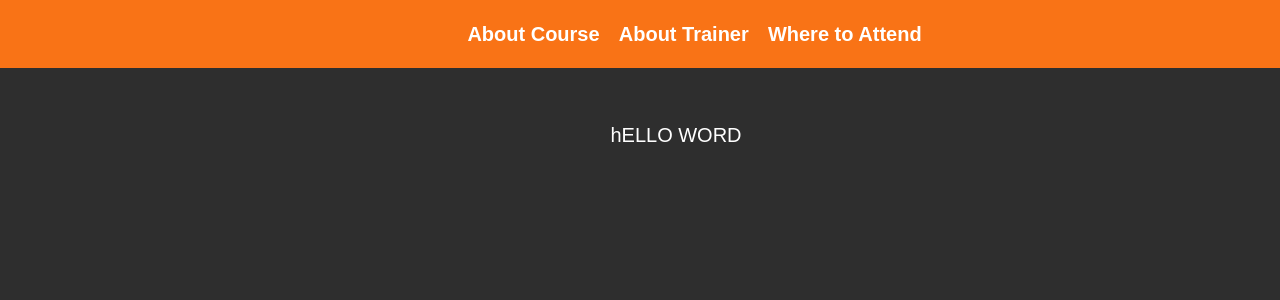
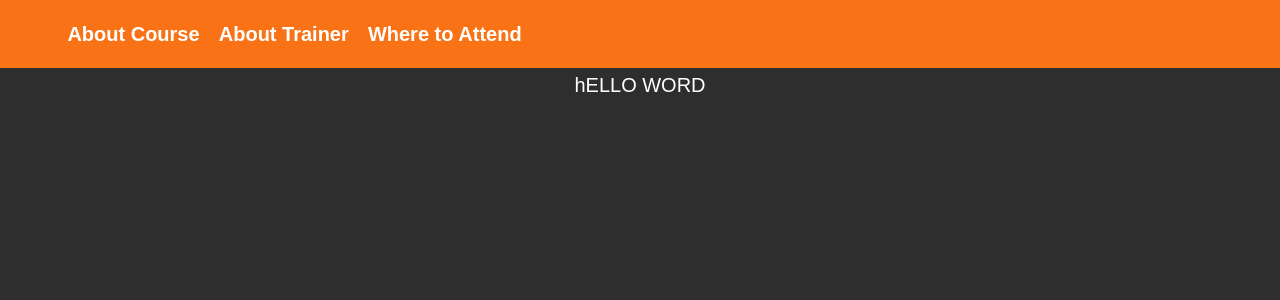
Before and after one commit to elishadamu97/joshgrossman, a Jekyll site: the page built from categories.md, in a window 1280 px wide. Shown: the top 300 px of the page. Built offline with Jekyll 4.4.1, drawn with Linux system fonts in a browser that asks for light colours.

Commit message:
intial commit

```diff
--- a/_includes/nav-header.html
+++ b/_includes/nav-header.html
@@ -1,5 +1,5 @@
 {% if site.navigation_header %}
-<nav style="margin-left: 400px;" class="nav  nav--header">
+<nav style="" class="nav  nav--header">
   <ul class="list  list--nav">
     {% for item in site.navigation_header %}
 
--- a/_layouts/categories.html
+++ b/_layouts/categories.html
@@ -9,9 +9,7 @@ layout: default
     width: 200px;
     height: 200px;
   }
-  .main{
-    margin: 50px 100px 0px 100px !important;
-  }
+
 </style>
 <main class="main  container">
 
```
Also changed, not shown: _layouts/page.html (+9 -0 lines).
